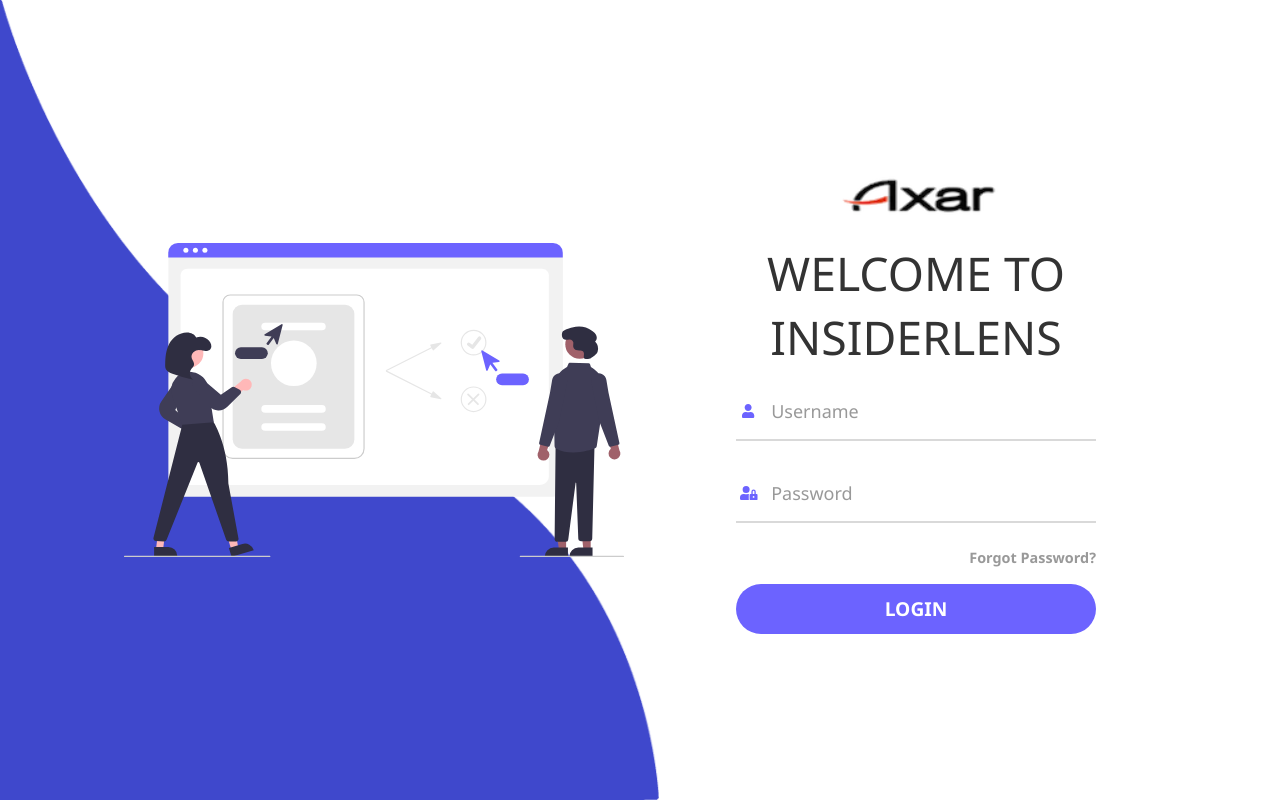
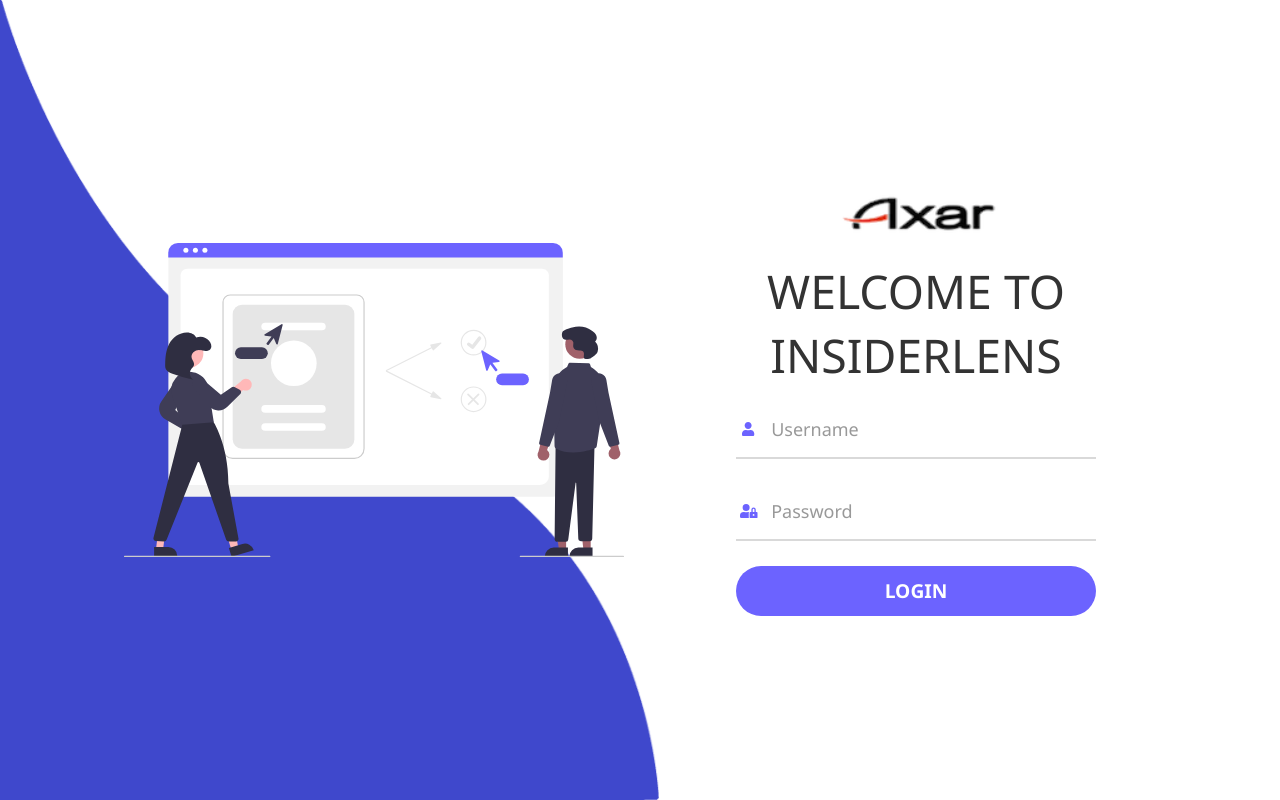
Before and after one commit to AkshayHambir/Insider_lens_ILLiencekey, an Angular app: page /main in a window 1280 px wide. Built offline with nearby package versions, Linux system fonts and the light colour scheme.

Commit message:
Update login.component.html

```diff
--- a/src/app/login/login.component.html
+++ b/src/app/login/login.component.html
@@ -29,7 +29,6 @@
 						   <p *ngIf="password.touched && !password.valid">Please Enter Password</p>
             	   </div>
             	</div>
-				<a routerLink="/">Forgot Password?</a>
 				<div class="form-group">
 				<button  class="btn" [disabled]="!loginForm.valid">Login</button>
 			    </div >
```
